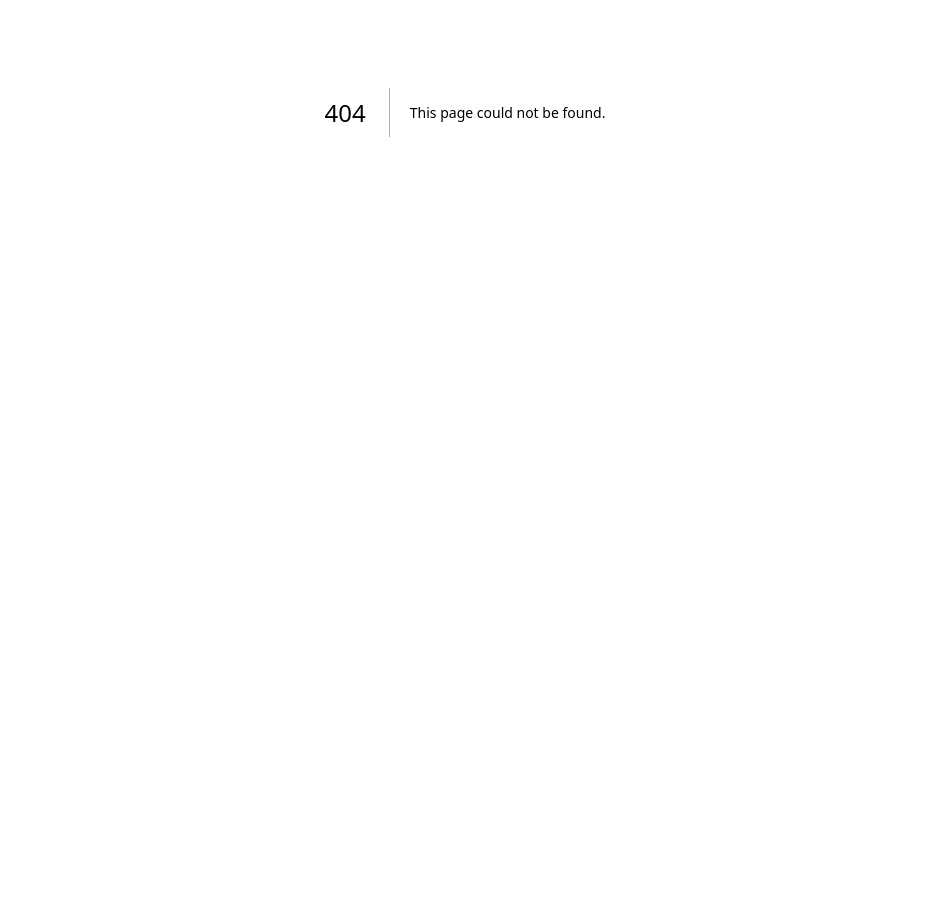
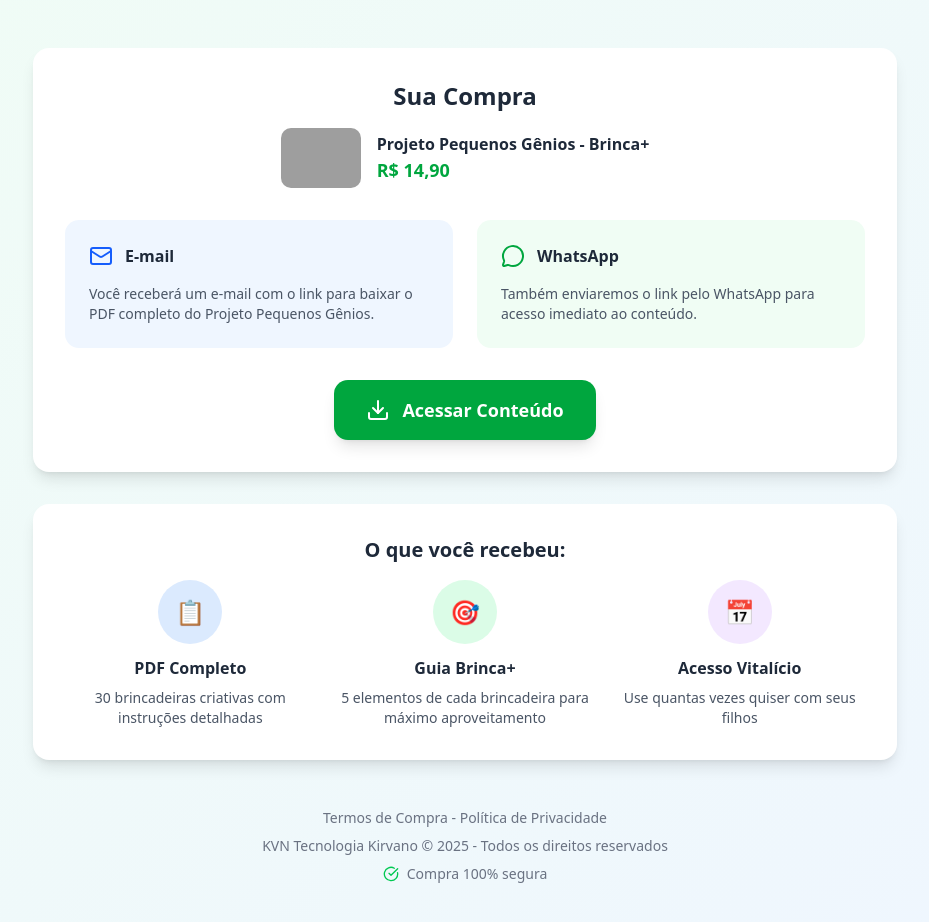
Before and after one commit to Yofefo/pequenos-genios-br, a Next.js app: page /obrigado in a window 1280 px wide. Before the commit this address had no page. Shown: the part 288-1210 px from the top of the page, without its empty margins (175-1104 px from the left). Before the commit the page ends 800 px from the top, so only its background shows below. Built offline with nearby package versions, Linux system fonts and the light colour scheme; grey boxes are pictures that could not be loaded.

Commit message:
Correção do sistema de upsell Kirvano - URLs atualizadas e página obrigado criada

```diff
--- a/src/app/(funil)/upsell/page.tsx
+++ b/src/app/(funil)/upsell/page.tsx
@@ -65,7 +65,7 @@ export default function UpsellPage() {
 
   // URLs para checkout brasileiro
   const ACCEPT = 'https://pay.kirvano.com/84dc1856-cdba-41e6-91ce-259d8dd6369f';
-  const DECLINE = '#obrigado';
+  const DECLINE = 'https://pequenos-genios-9o55u1lpl-fernandos-projects-32ecaa0a.vercel.app/obrigado';
 
   const hardNav = (url: string) => {
     // Redirecionamento para checkout brasileiro (Kirvano)
@@ -96,8 +96,8 @@ export default function UpsellPage() {
           dangerouslySetInnerHTML={{
             __html: `
               var offer = "84dc1856-cdba-41e6-91ce-259d8dd6369f";
-              var nextPageURL = "https://cadastroseguro.fun/upsell";
-              var refusePageURL = null;
+              var nextPageURL = "https://pequenos-genios-9o55u1lpl-fernandos-projects-32ecaa0a.vercel.app/upsell";
+              var refusePageURL = "https://pequenos-genios-9o55u1lpl-fernandos-projects-32ecaa0a.vercel.app/obrigado";
             `,
           }}
         />
--- /dev/null
+++ b/src/app/obrigado/page.tsx
@@ -0,0 +1,125 @@
+'use client';
+
+import { CheckCircle, Download, Mail, MessageCircle } from 'lucide-react';
+import Image from 'next/image';
+
+export default function ObrigadoPage() {
+  return (
+    <div className="min-h-screen bg-gradient-to-br from-green-50 to-blue-50">
+      <div className="max-w-4xl mx-auto px-4 py-16">
+
+        {/* Header de Sucesso */}
+        <div className="text-center mb-12">
+          <div className="w-20 h-20 bg-green-500 rounded-full flex items-center justify-center mx-auto mb-6">
+            <CheckCircle className="w-12 h-12 text-white" />
+          </div>
+
+          <h1 className="text-4xl lg:text-5xl font-bold text-gray-800 mb-4">
+            Obrigado pela sua compra! 🎉
+          </h1>
+
+          <p className="text-xl text-gray-600 max-w-2xl mx-auto">
+            Você receberá um e-mail confirmando o seu pedido e com instruções para acessar o conteúdo.
+          </p>
+        </div>
+
+        {/* Card Principal */}
+        <div className="bg-white rounded-2xl shadow-lg p-8 mb-8">
+          <div className="text-center mb-8">
+            <h2 className="text-2xl font-bold text-gray-800 mb-4">
+              Sua Compra
+            </h2>
+
+            <div className="flex items-center justify-center space-x-4 mb-6">
+              <Image
+                src="/images/hero/demo.png"
+                alt="Projeto Pequenos Gênios"
+                width={80}
+                height={80}
+                className="rounded-lg"
+              />
+              <div className="text-left">
+                <h3 className="font-bold text-gray-800">Projeto Pequenos Gênios - Brinca+</h3>
+                <p className="text-green-600 font-bold text-lg">R$ 14,90</p>
+              </div>
+            </div>
+          </div>
+
+          {/* Informações de Acesso */}
+          <div className="grid md:grid-cols-2 gap-6 mb-8">
+            <div className="bg-blue-50 rounded-xl p-6">
+              <div className="flex items-center space-x-3 mb-4">
+                <Mail className="w-6 h-6 text-blue-600" />
+                <h3 className="font-bold text-gray-800">E-mail</h3>
+              </div>
+              <p className="text-gray-600 text-sm">
+                Você receberá um e-mail com o link para baixar o PDF completo do Projeto Pequenos Gênios.
+              </p>
+            </div>
+
+            <div className="bg-green-50 rounded-xl p-6">
+              <div className="flex items-center space-x-3 mb-4">
+                <MessageCircle className="w-6 h-6 text-green-600" />
+                <h3 className="font-bold text-gray-800">WhatsApp</h3>
+              </div>
+              <p className="text-gray-600 text-sm">
+                Também enviaremos o link pelo WhatsApp para acesso imediato ao conteúdo.
+              </p>
+            </div>
+          </div>
+
+          {/* Botão de Ação */}
+          <div className="text-center">
+            <button className="bg-green-600 hover:bg-green-700 text-white px-8 py-4 rounded-xl text-lg font-bold transition-all duration-300 transform hover:scale-105 shadow-lg flex items-center space-x-3 mx-auto">
+              <Download className="w-6 h-6" />
+              <span>Acessar Conteúdo</span>
+            </button>
+          </div>
+        </div>
+
+        {/* Informações Adicionais */}
+        <div className="bg-white rounded-2xl shadow-lg p-8">
+          <h3 className="text-xl font-bold text-gray-800 mb-4 text-center">
+            O que você recebeu:
+          </h3>
+
+          <div className="grid md:grid-cols-3 gap-6">
+            <div className="text-center">
+              <div className="w-16 h-16 bg-blue-100 rounded-full flex items-center justify-center mx-auto mb-3">
+                <span className="text-2xl">📋</span>
+              </div>
+              <h4 className="font-bold text-gray-800 mb-2">PDF Completo</h4>
+              <p className="text-gray-600 text-sm">30 brincadeiras criativas com instruções detalhadas</p>
+            </div>
+
+            <div className="text-center">
+              <div className="w-16 h-16 bg-green-100 rounded-full flex items-center justify-center mx-auto mb-3">
+                <span className="text-2xl">🎯</span>
+              </div>
+              <h4 className="font-bold text-gray-800 mb-2">Guia Brinca+</h4>
+              <p className="text-gray-600 text-sm">5 elementos de cada brincadeira para máximo aproveitamento</p>
+            </div>
+
+            <div className="text-center">
+              <div className="w-16 h-16 bg-purple-100 rounded-full flex items-center justify-center mx-auto mb-3">
+                <span className="text-2xl">📅</span>
+              </div>
+              <h4 className="font-bold text-gray-800 mb-2">Acesso Vitalício</h4>
+              <p className="text-gray-600 text-sm">Use quantas vezes quiser com seus filhos</p>
+            </div>
+          </div>
+        </div>
+
+        {/* Footer */}
+        <div className="text-center mt-12 text-gray-500 text-sm">
+          <p>Termos de Compra - Política de Privacidade</p>
+          <p className="mt-2">KVN Tecnologia Kirvano © 2025 - Todos os direitos reservados</p>
+          <div className="flex items-center justify-center space-x-2 mt-2">
+            <CheckCircle className="w-4 h-4 text-green-500" />
+            <span>Compra 100% segura</span>
+          </div>
+        </div>
+      </div>
+    </div>
+  );
+}
```
